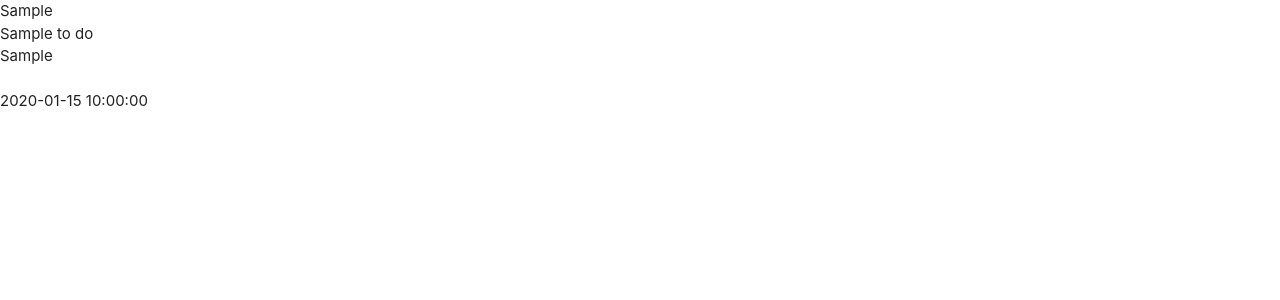
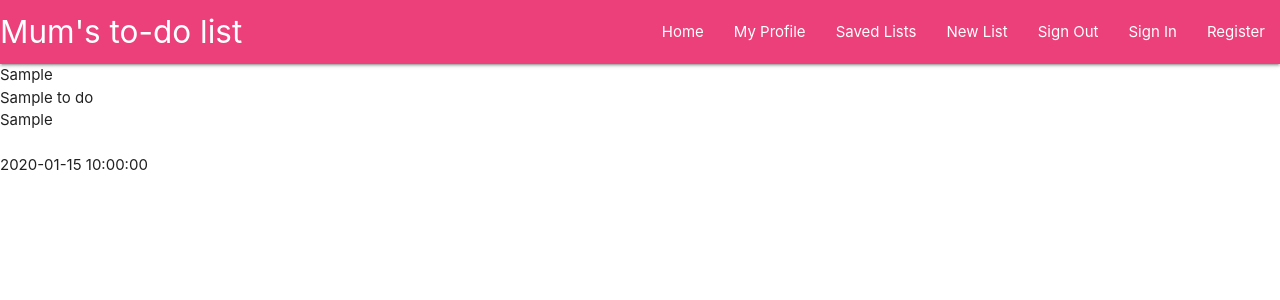
Before and after one commit to AgyLuczak/MUM-S-TO-DO-LIST, a Flask app: page / in a window 1280 px wide. Shown: the top 300 px of the page. Run offline with Flask 3, Linux system fonts and the light colour scheme; a database or web service that is not in the repository returns one stand-in record (values such as "Sample title"); some libraries are stand-ins or nearby versions.

Commit message:
Add navbar and sidenav

```diff
--- a/static/js/script.js
+++ b/static/js/script.js
@@ -0,0 +1,3 @@
+$(document).ready(function () {
+    $('.sidenav').sidenav();
+});
--- a/templates/base.html
+++ b/templates/base.html
@@ -16,6 +16,36 @@
 
 <body>
 
+    <header>
+        <!--top navbar-->
+        <nav class="nav-extended pink lighten-1">
+            <div class="nav-wrapper">
+                <a href="#!" class="brand-logo">Mum's to-do list</a>
+                <a href="#" data-target="mobile-demo" class="sidenav-trigger"><i class="fa-solid fa-bars"></i></a>
+                <ul class="right hide-on-med-and-down">
+                    <li><a href="{{ url_for('get_to_do_items') }}">Home</a></li>
+                    <li><a href=#>My Profile</a></li>
+                    <li><a href=#>Saved Lists</a></li>
+                    <li><a href=#>New List</a></li>
+                    <li><a href=#>Sign Out</a></li>
+                    <li><a href=#>Sign In</a></li>
+                    <li><a href=#>Register</a></li>
+                </ul>
+            </div>
+        </nav>
+
+        <!--mobile sidenav-->
+        <ul class="sidenav" id="mobile-demo">
+            <li><a href="{{ url_for('get_to_do_items') }}">Home</a></li>
+            <li><a href=#>My Profile</a></li>
+            <li><a href=#>Saved Lists</a></li>
+            <li><a href=#>New List</a></li>
+            <li><a href=#>Sign Out</a></li>
+            <li><a href=#>Sign In</a></li>
+            <li><a href=#>Register</a></li>
+        </ul>
+    </header>
+
     {% block content %}
     {% endblock %}
 
```
